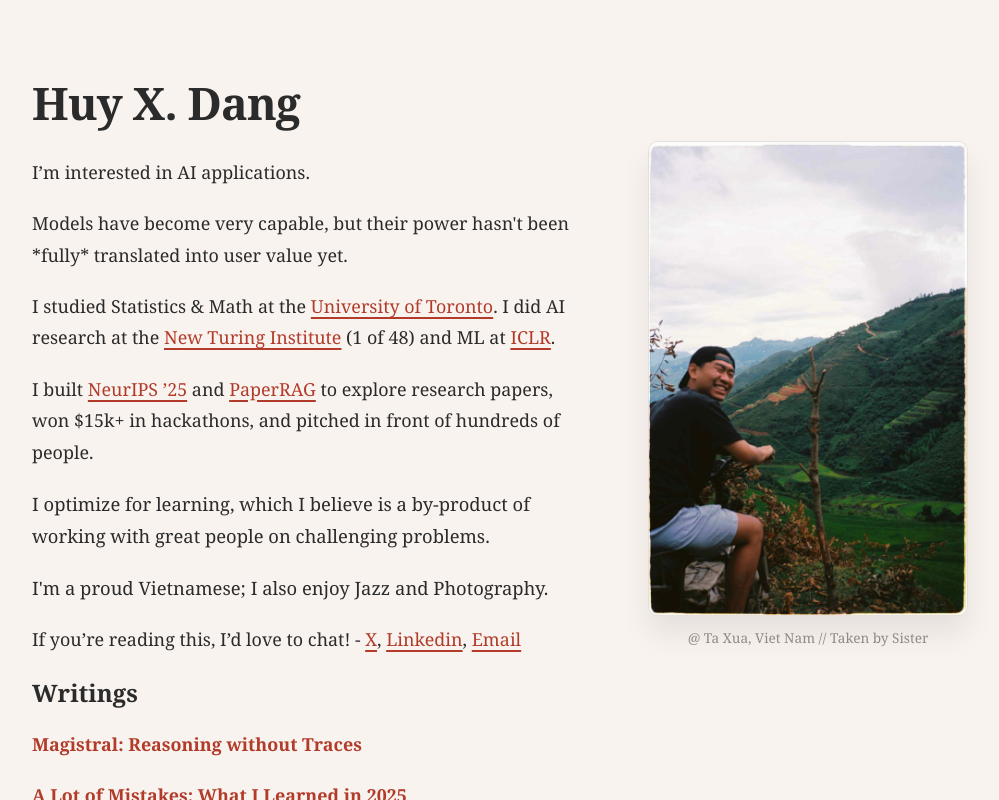
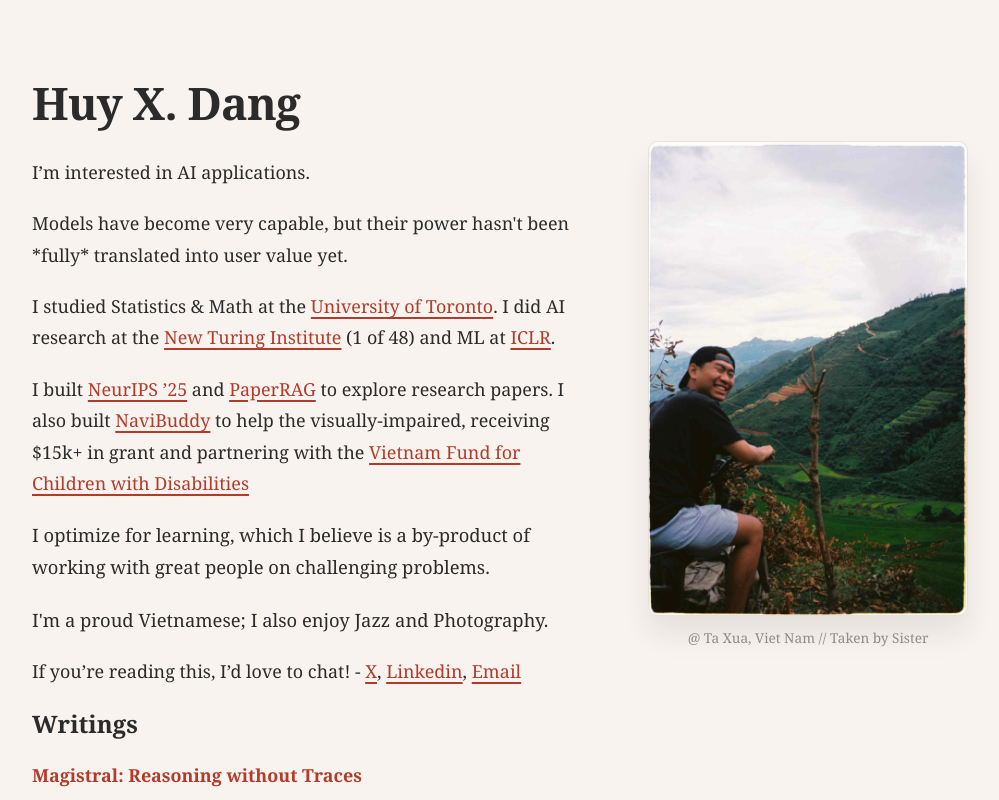
Before and after one commit to huyxdang/personal-website, a React (Create React App) app: page / in a window 1280 px wide. Shown: the whole page, without its empty margins (140-1139 px from the left). Built offline with nearby package versions, Linux system fonts and the light colour scheme.

Commit message:
Vietnam Fund for Children with Disabilities

```diff
--- a/src/components/Main.js
+++ b/src/components/Main.js
@@ -68,8 +68,27 @@ function About() {
               >
                 PaperRAG
               </a>{" "}
-              to explore research papers, won $15k+ in hackathons, and
-              pitched in front of hundreds of people.
+              to explore research papers. I also built
+              {" "}
+              <a
+                href="https://www.youtube.com/watch?v=dKt-yfZ82qw&t=63s"
+                target="_blank"
+                rel="noopener noreferrer"
+                className="accent-link"
+              >
+                NaviBuddy
+              </a>{" "}
+              to help the visually-impaired, receiving $15k+ in grant and
+              partnering with the
+              {" "}
+              <a
+                href="https://www.facebook.com/vitreemkhuyettatvietnam"
+                target="_blank"
+                rel="noopener noreferrer"
+                className="accent-link"
+              >
+                Vietnam Fund for Children with Disabilities
+              </a>{" "}
             </p>
 
             <p className="belief">
```
